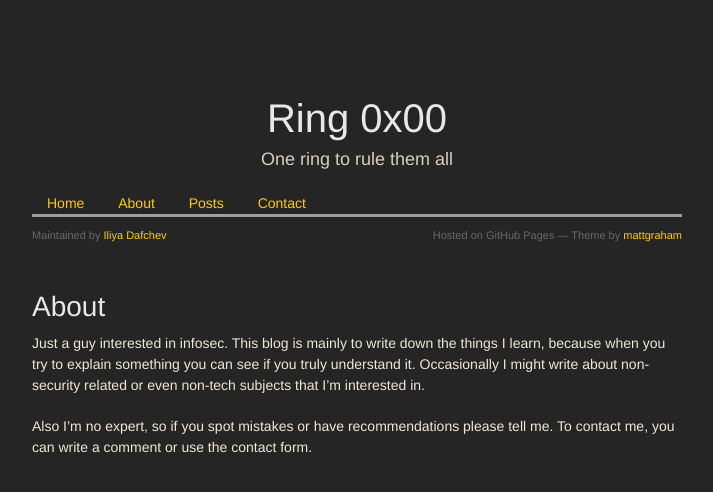
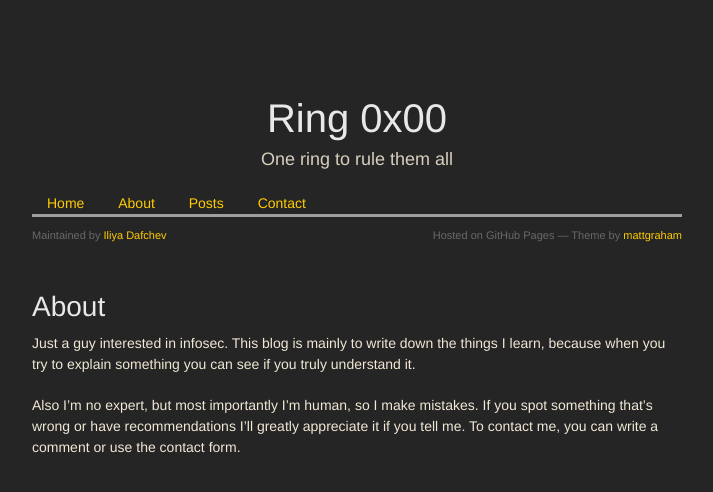
Before and after one commit to idafchev/idafchev.github.io, a Jekyll site: the page built from about.md, in a window 1280 px wide. Shown: the top 492 px of the page, without its empty margins (283-996 px from the left). Built offline with Jekyll 4.4.1, drawn with Linux system fonts in a browser that asks for light colours; nearby versions of some CDN libraries; some web fonts are replaced.

Commit message:
Update about.md

```diff
--- a/about.md
+++ b/about.md
@@ -3,6 +3,6 @@ layout: page
 title: About
 description: "About me and the purpose of this blog"
 ---
-Just a guy interested in infosec. This blog is mainly to write down the things I learn, because when you try to explain something you can see if you truly understand it. Occasionally I might write about non-security related or even non-tech subjects that I'm interested in.
+Just a guy interested in infosec. This blog is mainly to write down the things I learn, because when you try to explain something you can see if you truly understand it.
 
-Also I'm no expert, so if you spot mistakes or have recommendations please tell me. To contact me, you can write a comment or use the contact form.
+Also I'm no expert, but most importantly I'm human, so I make mistakes. If you spot something that's wrong or have recommendations I'll greatly appreciate it if you tell me. To contact me, you can write a comment or use the contact form.
```
